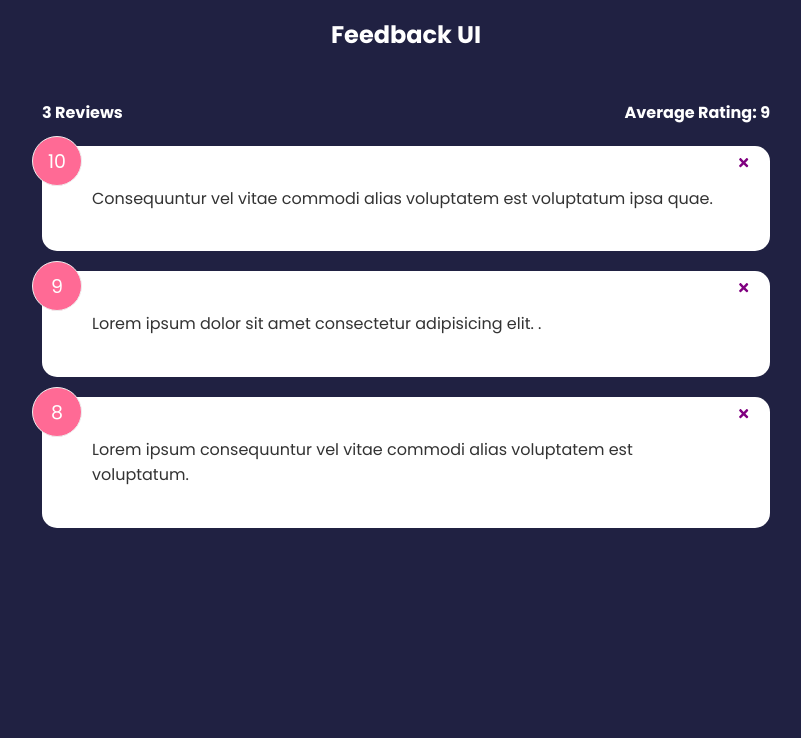
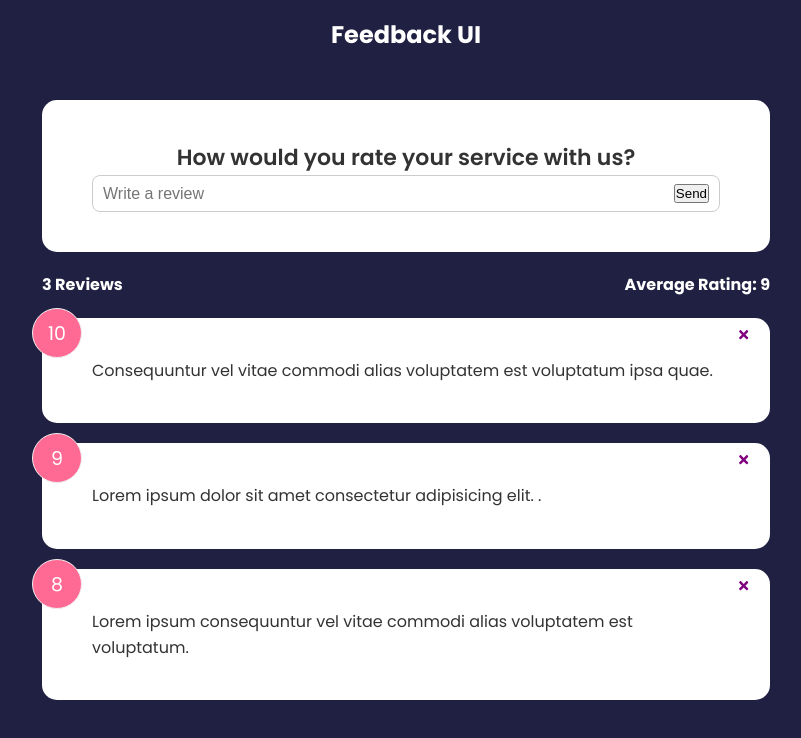
Before and after one commit to roxannebobby/feedbackapp, a React (Create React App) app: page / in a window 1280 px wide. Shown: the top 738 px of the page, without its empty margins (234-1035 px from the left). Built offline with nearby package versions, Linux system fonts and the light colour scheme.

Commit message:
text state framework complete

```diff
--- a/src/App.js
+++ b/src/App.js
@@ -3,6 +3,7 @@
 import FeedbackList from './components/FeedbackList';
 import FeedbackData from './data/FeedbackData';
 import FeedbackStats from './components/FeedbackStats';
+import FeedbackForm from './components/FeedbackForm';
 
 
 function App(handleDelete) {
@@ -19,6 +20,7 @@
 		<>
 			<Header />
 			<div className='container'>
+				<FeedbackForm />
 				<FeedbackStats feedback={feedback} />
 				<FeedbackList feedback={feedback} handleDelete={deleteFeedback} />
 			</div>
--- /dev/null
+++ b/src/components/FeedbackForm.jsx
@@ -0,0 +1,26 @@
+import Card from './shared/Card'
+import {useState} from 'react'
+
+const FeedbackForm = () => {
+  const [text, setText] = useState('')
+
+  const handleTextChange = (e) => {
+    setText(e.target.value)
+  }
+
+
+  return (
+    <Card>
+      <form>
+        <h2>How would you rate your service with us?</h2>
+        {/* todo - rating select component */}
+        <div className='input-group'>
+          <input onChange={handleTextChange} type='text' placeholder='Write a review' value={text} />
+          <button type="submit">Send</button>
+        </div>
+      </form>
+    </Card>
+  )
+}
+
+export default FeedbackForm
```
